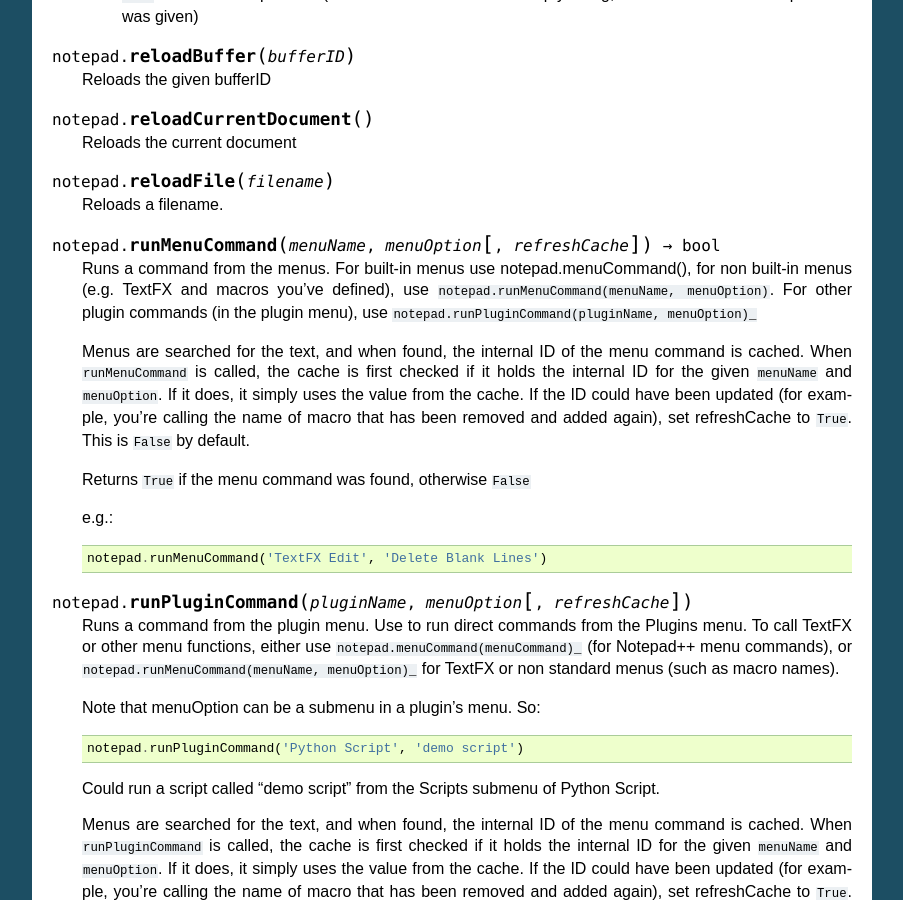
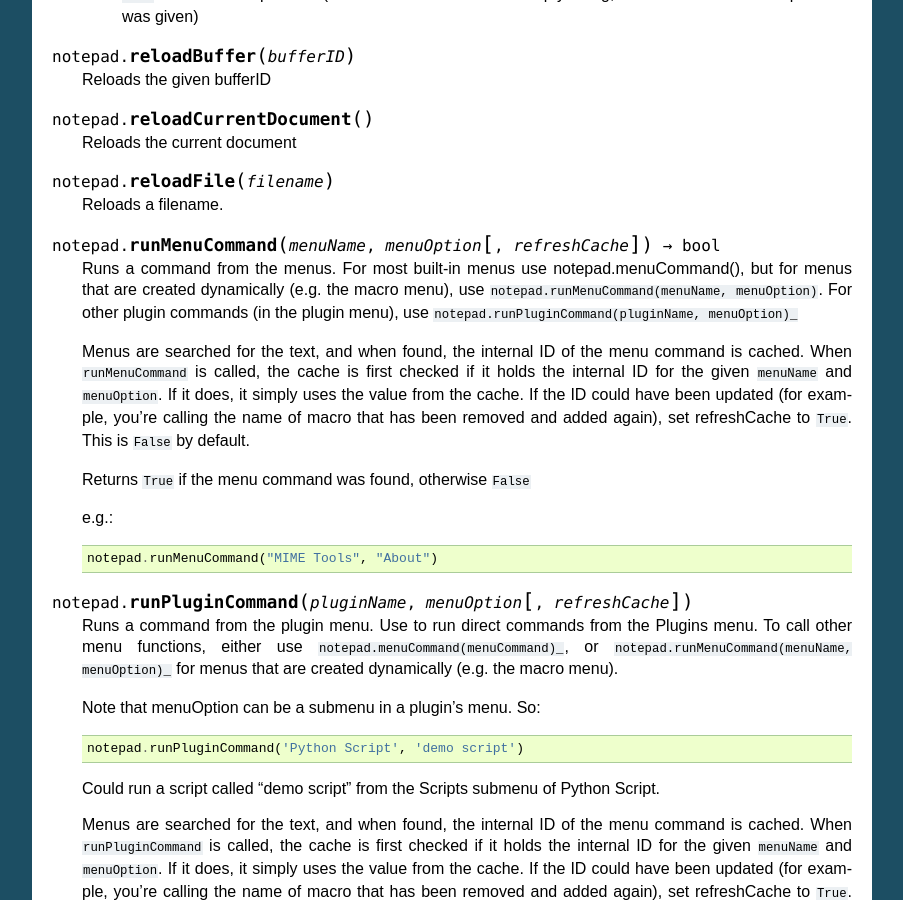
Before and after one commit to bruderstein/PythonScript, a Sphinx documentation site: the page built from docs/source/notepad.rst, in a window 1280 px wide and 900 px high, scrolled down 6252 px. Shown: the whole window, without its empty margins (198-1101 px from the left). Built offline with Sphinx 7.4.7, drawn with Linux system fonts in a browser that asks for light colours.

Commit message:
remve TextFX from docs (#368)

```diff
--- a/docs/source/notepad.rst
+++ b/docs/source/notepad.rst
@@ -469,7 +469,7 @@
 .. method:: notepad.runMenuCommand(menuName, menuOption[, refreshCache]) -> bool
 
    Runs a command from the menus.
-   For built-in menus use notepad.menuCommand(), for non built-in menus (e.g. TextFX and macros you've defined),
+   For most built-in menus use notepad.menuCommand(), but for menus that are created dynamically (e.g. the macro menu),
    use ``notepad.runMenuCommand(menuName, menuOption)``.  For other plugin commands (in the plugin menu),
    use ``notepad.runPluginCommand(pluginName, menuOption)_``
 
@@ -483,15 +483,15 @@
 
    e.g.::
 
-		notepad.runMenuCommand('TextFX Edit', 'Delete Blank Lines')
+		notepad.runMenuCommand("MIME Tools", "About")
 
 
 .. method:: notepad.runPluginCommand(pluginName, menuOption[, refreshCache])
 
 	Runs a command from the plugin menu.
 	Use to run direct commands from the Plugins menu.
-	To call TextFX or other menu functions, either use ``notepad.menuCommand(menuCommand)_`` (for Notepad++ menu commands),
-	or ``notepad.runMenuCommand(menuName, menuOption)_`` for TextFX or non standard menus (such as macro names).
+	To call other menu functions, either use ``notepad.menuCommand(menuCommand)_``,
+	or ``notepad.runMenuCommand(menuName, menuOption)_`` for menus that are created dynamically (e.g. the macro menu).
 
 	Note that menuOption can be a submenu in a plugin's menu.  So::
 
```
